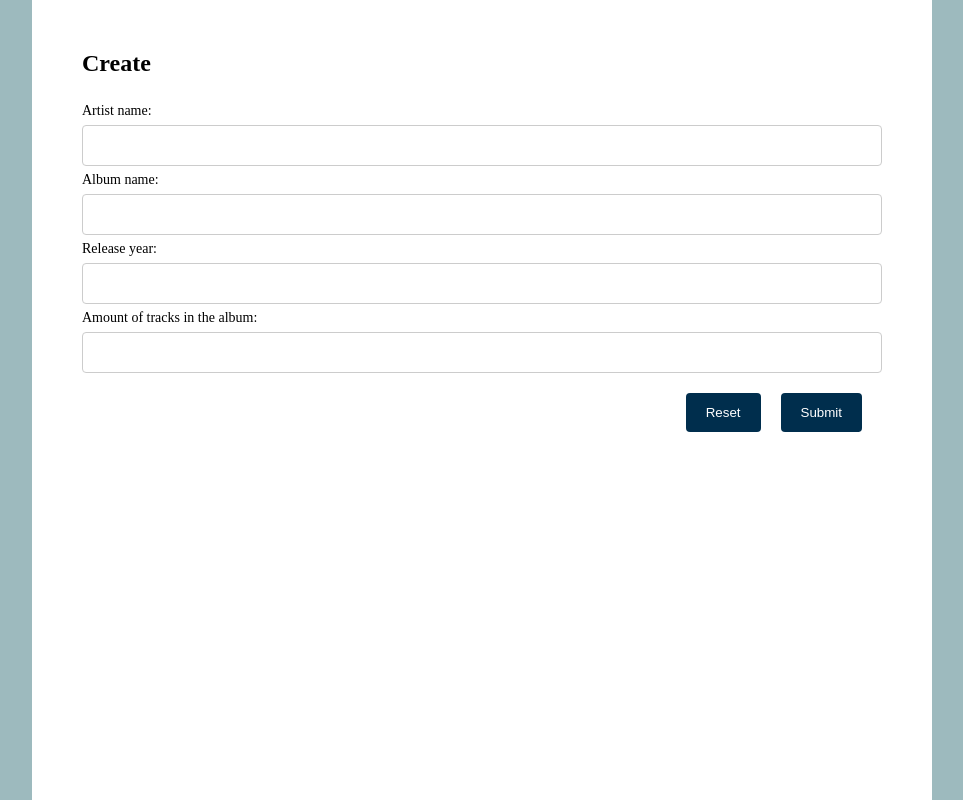
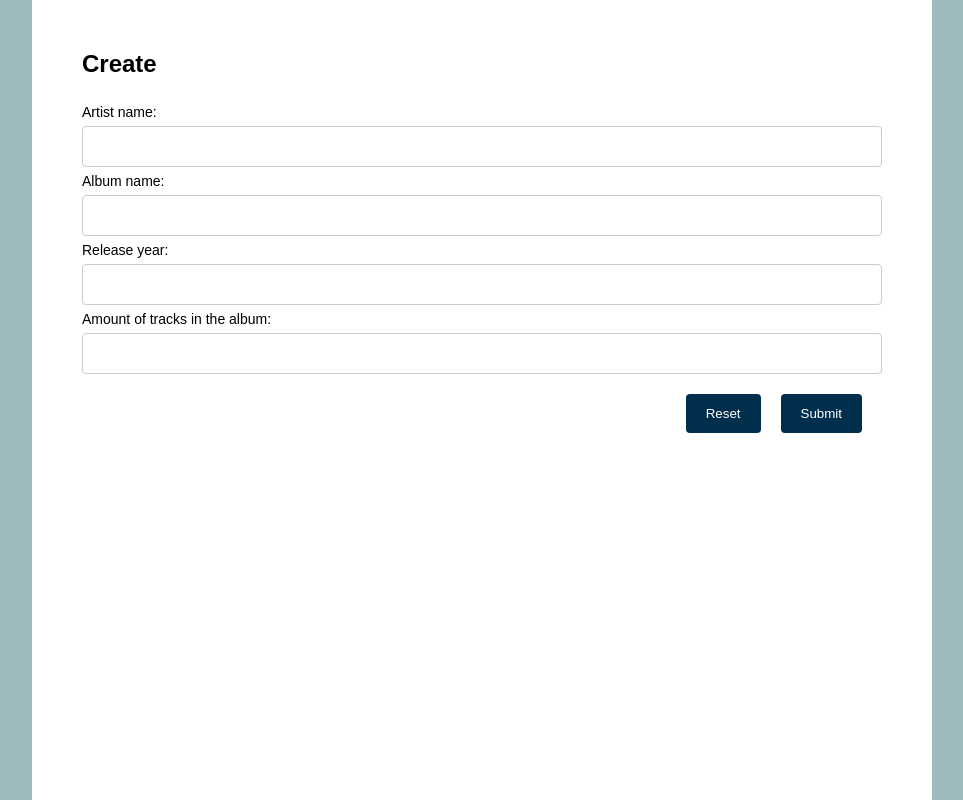
Before and after one commit to TzunderWulf/cmgt-prg02, a PHP site: page /create.php in a window 1280 px wide. Shown: the whole page, without its empty margins (158-1121 px from the left). Run offline with PHP 8.4, Linux system fonts and the light colour scheme.

Commit message:
added font

```diff
--- a/week2/stylesheet.css
+++ b/week2/stylesheet.css
@@ -7,6 +7,7 @@ body {
     margin: auto auto;
     background-color: white;
     padding: 50px;
+    font-family: 'Ubuntu', sans-serif;
 }
 
 tr:nth-child(odd) {
```
